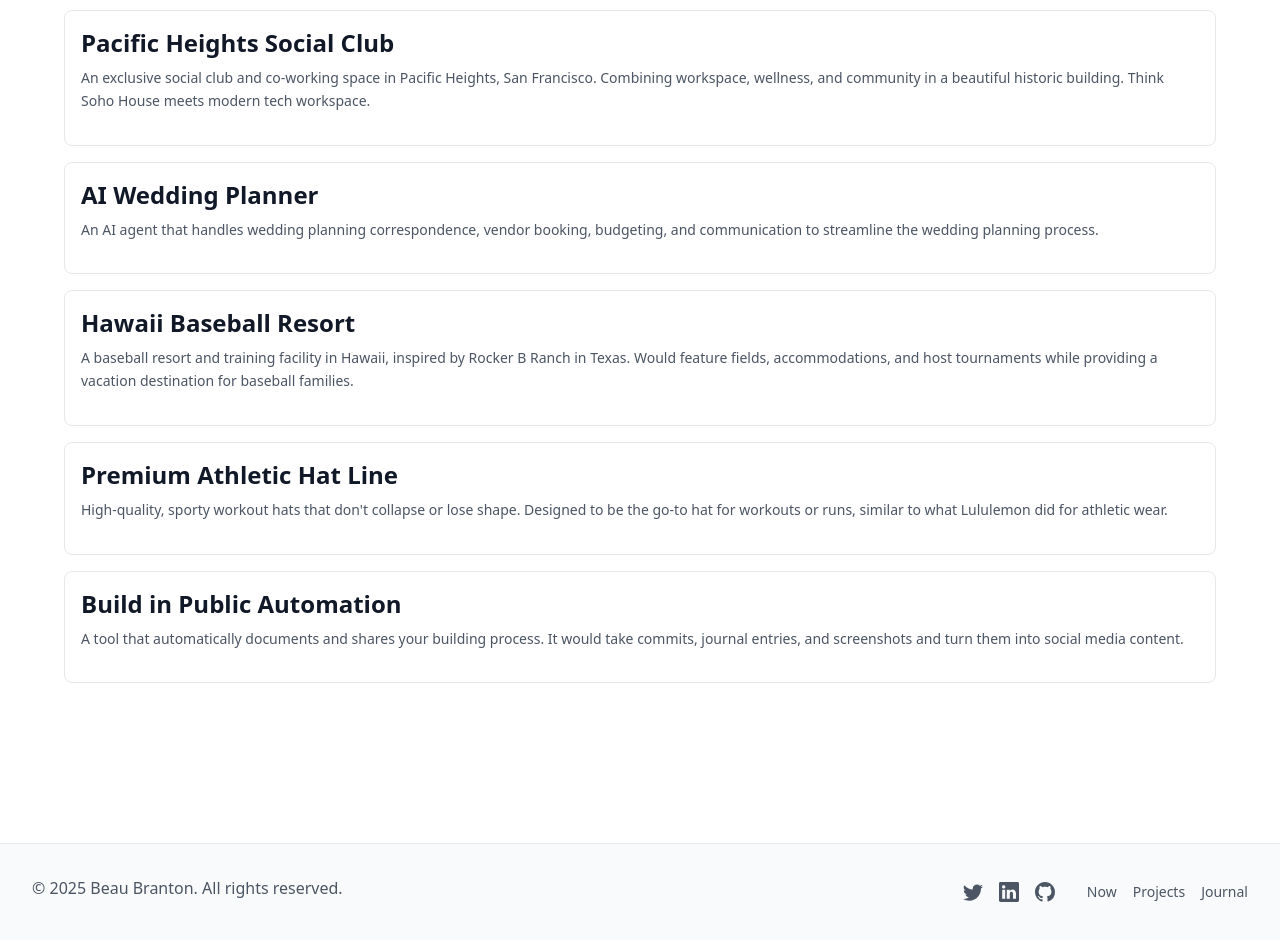
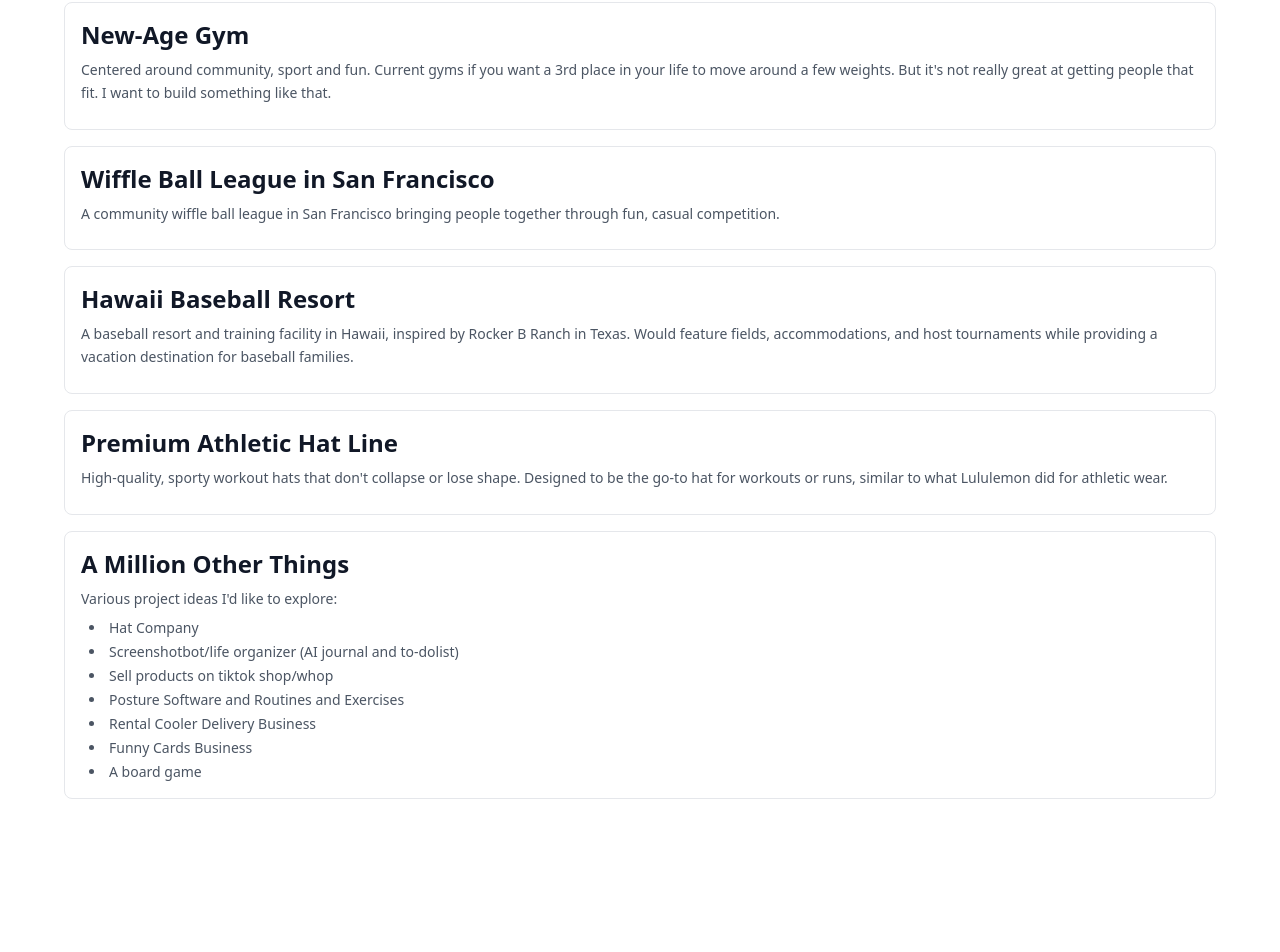
Before and after one commit to beaubranton4/bbranton-website, a Next.js app: page /projects in a window 1280 px wide. Shown: the part 1227-2179 px from the top of the page. Built offline with nearby package versions, Linux system fonts and the light colour scheme.

Commit message:
update projects page (want to build)

```diff
--- a/src/pages/projects/index.tsx
+++ b/src/pages/projects/index.tsx
@@ -13,6 +13,14 @@ interface Project {
   link: string;
   status: string;
   github?: string;
+}
+
+interface ProjectIdea {
+  id: string;
+  title: string;
+  description: string;
+  tags: string[];
+  items?: string[];
 }
 
 // My projects
@@ -74,7 +82,7 @@ const projects: Project[] = [
 ];
 
 // Project ideas from journal entries
-const projectIdeas = [
+const projectIdeas: ProjectIdea[] = [
   {
     id: 'data-efficiency',
     title: 'Data Efficiency Platform',
@@ -82,16 +90,16 @@ const projectIdeas = [
     tags: ['Data Analytics', 'SaaS', 'Automation', 'Business Intelligence'],
   },
   {
-    id: 'pacific-heights-social-club',
-    title: 'Pacific Heights Social Club',
-    description: 'An exclusive social club and co-working space in Pacific Heights, San Francisco. Combining workspace, wellness, and community in a beautiful historic building. Think Soho House meets modern tech workspace.',
-    tags: ['Physical Business', 'Real Estate', 'Community', 'San Francisco'],
+    id: 'new-age-gym',
+    title: 'New-Age Gym',
+    description: 'Centered around community, sport and fun. Current gyms if you want a 3rd place in your life to move around a few weights. But it\'s not really great at getting people that fit. I want to build something like that.',
+    tags: ['Physical Business', 'Fitness', 'Community', 'San Francisco'],
   },
   {
-    id: 'wedding-planner-agent',
-    title: 'AI Wedding Planner',
-    description: 'An AI agent that handles wedding planning correspondence, vendor booking, budgeting, and communication to streamline the wedding planning process.',
-    tags: ['AI', 'Wedding Planning', 'Automation', 'SaaS'],
+    id: 'wiffle-ball-league',
+    title: 'Wiffle Ball League in San Francisco',
+    description: 'A community wiffle ball league in San Francisco bringing people together through fun, casual competition.',
+    tags: ['Sports', 'Community', 'San Francisco', 'Recreation'],
   },
   {
     id: 'baseball-resort',
@@ -106,10 +114,19 @@ const projectIdeas = [
     tags: ['D2C', 'Apparel', 'Fitness', 'Product Design'],
   },
   {
-    id: 'show-your-work-automation',
-    title: 'Build in Public Automation',
-    description: 'A tool that automatically documents and shares your building process. It would take commits, journal entries, and screenshots and turn them into social media content.',
-    tags: ['SaaS', 'Content Creation', 'Automation', 'Social Media'],
+    id: 'million-other-things',
+    title: 'A Million Other Things',
+    description: 'Various project ideas I\'d like to explore:',
+    tags: ['Various', 'Ideas', 'Multiple Projects'],
+    items: [
+      'Hat Company',
+      'Screenshotbot/life organizer (AI journal and to-dolist)',
+      'Sell products on tiktok shop/whop',
+      'Posture Software and Routines and Exercises',
+      'Rental Cooler Delivery Business',
+      'Funny Cards Business',
+      'A board game'
+    ],
   },
 ];
 
@@ -236,7 +253,7 @@ export default function Projects() {
               {/* Project Ideas Section */}
               <div>
                 <h2 className="text-2xl font-bold mb-8 text-gray-900 dark:text-white">
-                  Ideas I'd like to build
+                  Projects I'd Like to Build
                 </h2>
 
                 <div className="grid gap-4">
@@ -245,9 +262,16 @@ export default function Projects() {
                       <h3 className="font-semibold text-gray-900 dark:text-white mb-2">
                         {idea.title}
                       </h3>
-                      <p className="text-gray-600 dark:text-gray-400 text-sm leading-relaxed">
+                      <p className="text-gray-600 dark:text-gray-400 text-sm leading-relaxed mb-2">
                         {idea.description}
                       </p>
+                      {idea.items && (
+                        <ul className="list-disc list-inside text-gray-600 dark:text-gray-400 text-sm space-y-1 ml-2">
+                          {idea.items.map((item, index) => (
+                            <li key={index}>{item}</li>
+                          ))}
+                        </ul>
+                      )}
                     </div>
                   ))}
                 </div>
```
